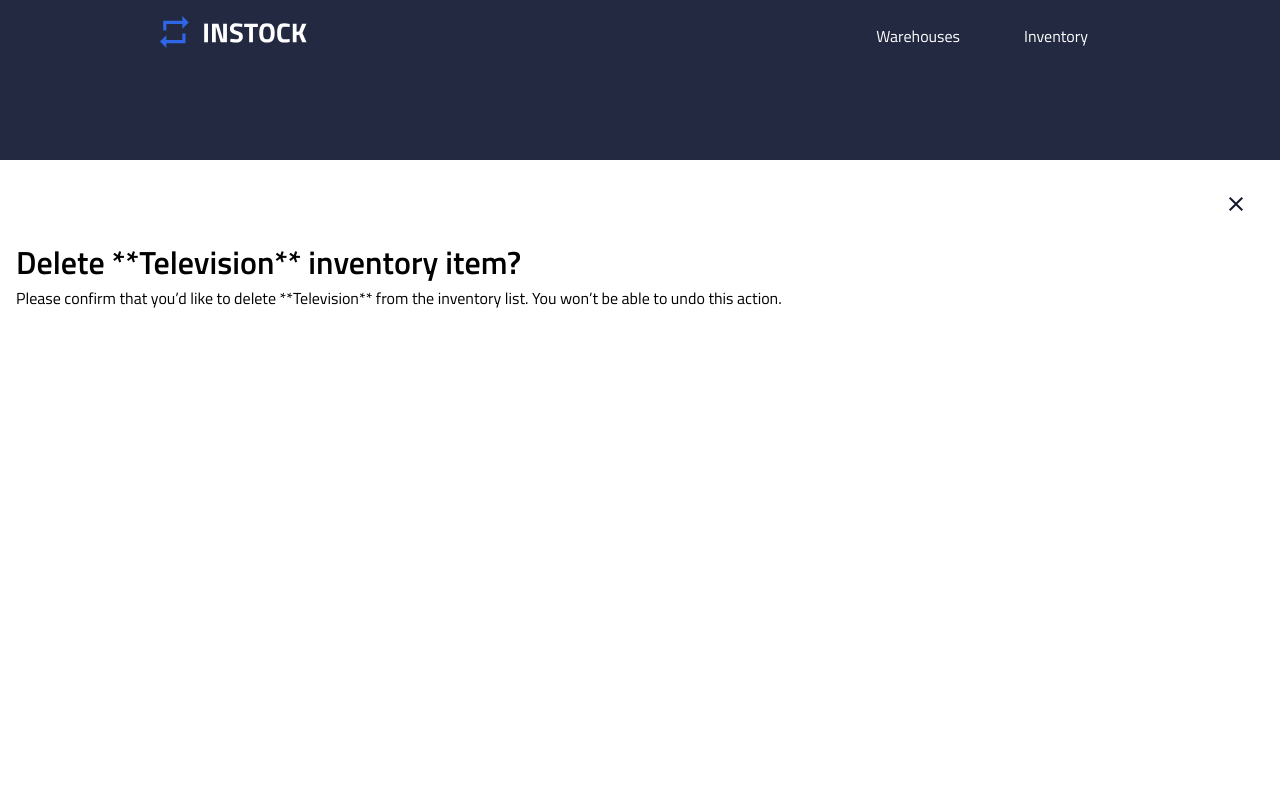
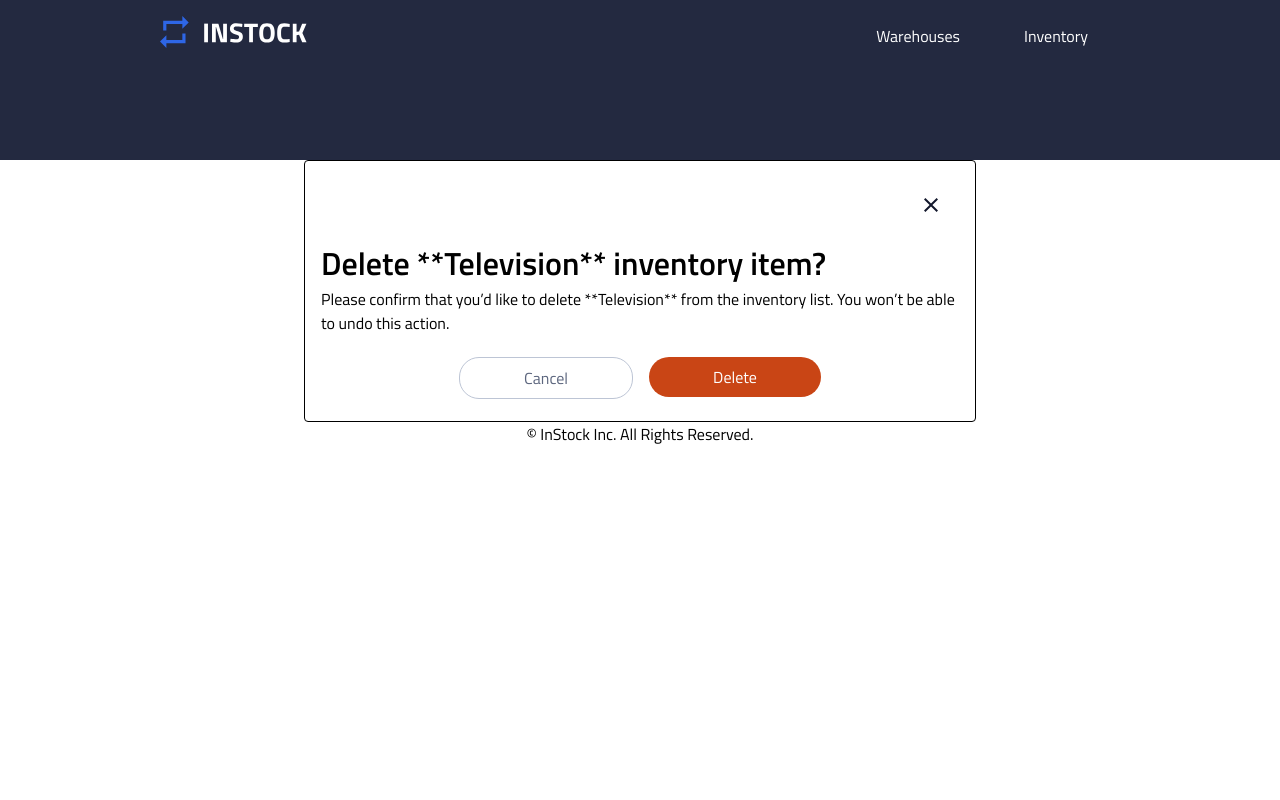
Before and after one commit to jaydools/instock-lithium-client, a React (Create React App) app: page /inventory in a window 1280 px wide. Shown: the top 800 px of the page. Built offline with nearby package versions, Linux system fonts and the light colour scheme.

Commit message:
switching to title component

```diff
--- a/src/Components/InventoryItemDelete/InventoryItemDelete.scss
+++ b/src/Components/InventoryItemDelete/InventoryItemDelete.scss
@@ -2,8 +2,21 @@
 @use "../../Styles/mixins" as *;
 @use "../../Styles/variables" as *;
 
+// * {
+//     @include tablet {
+//         opacity: 0.7;
+//         background-color: $instock-black;
+//     }
+// }
+
 .delete-container {
     padding: 1rem;
+    @include tablet {
+        width: 672px;
+        height: 262px;
+        border: 1px solid black;
+        border-radius: 4px;
+    }
 }
 
 .close {
@@ -17,6 +30,10 @@
     flex-direction: column;
     justify-content: space-between;
     height: 90vh;
+
+    @include tablet {
+        height: 70%;
+    }
 }
 
 .delete-button {
--- a/src/Pages/InventoryPage/InventoryPage.js
+++ b/src/Pages/InventoryPage/InventoryPage.js
@@ -4,7 +4,7 @@ import InventoryItemDelete from "../../Components/InventoryItemDelete/InventoryI
 
 function InventoryPage() {
     return (
-        <div>
+        <div className="popup">
             <InventoryItemDelete />
         </div>
     );
--- a/src/Pages/InventoryPage/InventoryPage.scss
+++ b/src/Pages/InventoryPage/InventoryPage.scss
@@ -1,3 +1,8 @@
 @use "../../Styles/global" as *;
 @use "../../Styles/mixins" as *;
 @use "../../Styles/variables" as *;
+
+.popup {
+    display: flex;
+    justify-content: center;
+}
```
